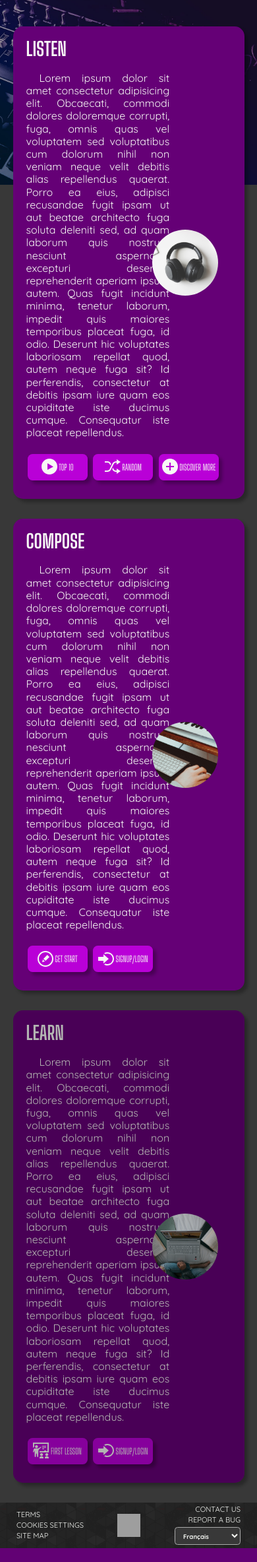
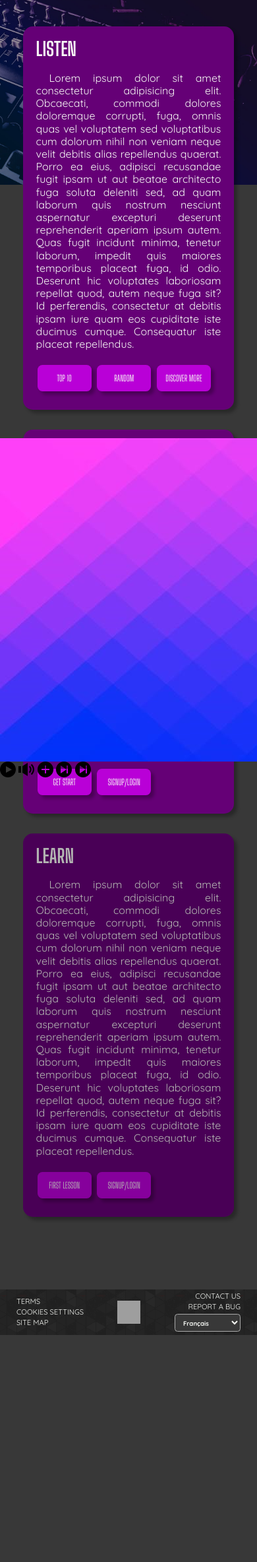
Before and after one commit to HadrienVerrier/ORPHEA, a PHP site: page /discover.html in a window 390 px wide; the page is wider, and only the part inside the window is pictured. Shown: the part 100-2467 px from the top of that part at 66% size. Before the commit the page ends 2446 px from the top of that part, so only its background shows below. Run offline with PHP 8.4, Linux system fonts and the light colour scheme; grey boxes are pictures that could not be loaded.

Commit message:
change responsive

```diff
--- a/about.html
+++ b/about.html
@@ -107,6 +107,8 @@
                 </li>
             </ul>
         </section>
+
+    </main>
     <!-- PLAYER -->
     <aside id="player-container">
         <section id="player">
@@ -142,8 +144,7 @@
         <!-- SEARCHBAR -->
         <section id="search">
             <h3 class="hidden">Search Section</h3>
-                <input type="text" name="searchbar" id="searchbar"
-                    placeholder="Search a song, an artist, a genre, etc..">
+            <input type="text" name="searchbar" id="searchbar" placeholder="Search a song, an artist, a genre, etc..">
             <section id="results">
                 <h4>Search Results</h4>
 
@@ -283,7 +284,6 @@
             </section>
         </section>
     </aside>
-    </main>
     <footer>
         <section>
             <h4 class="hidden">INFOS LINKS</h4>
--- a/css/_about.scss
+++ b/css/_about.scss
@@ -1,8 +1,8 @@
 main#about {
 	section {
 		text-align: left;
-		width: 50%;
-		margin: 4rem 0 2rem 0;
+		width: 80%;
+		margin: 4rem auto 2rem auto;
 
 		&:first-of-type {
 			margin-top: $headerH + 2rem;
@@ -15,6 +15,7 @@ main#about {
 				text-align: left;
 				list-style: circle;
 				width: 80%;
+				margin: auto;
 			}
 		}
 	}
--- a/css/_discover.scss
+++ b/css/_discover.scss
@@ -1,14 +1,16 @@
 main#discover {
 	section {
-		width: 50%;
+		width: 100%;
 		margin: 4rem 0 2rem 0;
 		text-align: justify;
 
 		article {
+			width: 80%;
+
 			background-color: $main;
 			border-radius: $borderRadius;
 			padding: 2rem;
-			margin: 3rem 0;
+			margin: 3rem auto;
 			box-shadow: $shadow;
 			position: relative;
 			p {
--- a/css/_player.scss
+++ b/css/_player.scss
@@ -1,3 +1,15 @@
 #player-container {
-	display: none;
+	position: sticky;
+	bottom: 0;
+	left: 0;
+	width: 100%;
+	height: 8rem;
+	background-color: $mainDark;
+	z-index: 8;
+
+	#player {
+	}
+	#search {
+		display: none;
+	}
 }
--- a/css/main.css
+++ b/css/main.css
@@ -395,6 +395,17 @@ input[type="submit"] + label {
 /************/
 /*PLAYER*/
 #player-container {
+  position: -webkit-sticky;
+  position: sticky;
+  bottom: 0;
+  left: 0;
+  width: 100%;
+  height: 8rem;
+  background-color: #2b1f2d;
+  z-index: 8;
+}
+
+#player-container #search {
   display: none;
 }
 
@@ -453,16 +464,17 @@ main#index > section:not(#video) article p {
 
 /*DISCOVER*/
 main#discover section {
-  width: 50%;
+  width: 100%;
   margin: 4rem 0 2rem 0;
   text-align: justify;
 }
 
 main#discover section article {
+  width: 80%;
   background-color: #650076;
   border-radius: 1.5rem;
   padding: 2rem;
-  margin: 3rem 0;
+  margin: 3rem auto;
   -webkit-box-shadow: 5px 5px 5px rgba(0, 0, 0, 0.281);
           box-shadow: 5px 5px 5px rgba(0, 0, 0, 0.281);
   position: relative;
@@ -1465,12 +1462,25 @@ main#compose #tracks div#t4 .previous-page:hover {
   body > main#discover > section {
     width: 100%;
   }
+  body > main#discover > section img {
+    height: 6.4rem;
+    width: 6.4rem;
+  }
   body > main#discover > section ul li {
     margin: 0.2rem;
     width: calc(30% - 0.2rem);
   }
   body > main#discover > section ul li a {
     font-size: 1.28rem !important;
+  }
+  body > main#discover > section img {
+    display: none;
+  }
+  body > main#discover > section p {
+    width: 100%;
+  }
+  body > main#discover > section svg {
+    display: none !important;
   }
   body > main#member > header {
     text-align: center;
--- a/css/responsive/_responsive.scss
+++ b/css/responsive/_responsive.scss
@@ -16,6 +16,8 @@
 			margin: 4rem auto 4rem auto;
 			width: 85%;
 			min-height: calc(100vh - #{$footerH} - #{$headerH} - 8rem);
+
+			@import "large/_discover.scss";
 		}
 	}
 }
@@ -23,7 +25,6 @@
 @media only screen and (min-width: $regularScreen) and (max-width: $largeScreen - 1) {
 	body {
 		> main {
-			@import "regular/_discover.scss";
 			@import "regular/_dashboard.scss";
 		}
 		> footer {
@@ -86,8 +87,6 @@
 		}
 		> main {
 			@import "small/_index.scss";
-
-			@import "small/_about.scss";
 
 			@import "small/_login.scss";
 
@@ -163,8 +162,6 @@
 			@import "small/_index.scss";
 			@import "smartphone/_index.scss";
 
-			@import "small/_about.scss";
-
 			@import "small/_login.scss";
 
 			@import "small/_contact.scss";
@@ -172,6 +169,7 @@
 			@import "small/_dashboard.scss";
 
 			@import "small/_discover.scss";
+			@import "smartphone/_discover.scss";
 
 			@import "smartphone/_member.scss";
 
--- /dev/null
+++ b/css/responsive/large/_discover.scss
@@ -0,0 +1,7 @@
+&#discover {
+	> section {
+		article {
+			max-width: 100rem;
+		}
+	}
+}
--- a/css/responsive/regular/_discover.scss
+++ /dev/null
@@ -1,11 +0,0 @@
-&#discover {
-	> section {
-		width: 60%;
-		ul {
-			li {
-				margin: 0.5rem;
-				width: calc(30% - 0.5rem);
-			}
-		}
-	}
-}
--- a/css/responsive/small/_about.scss
+++ /dev/null
@@ -1,12 +0,0 @@
-&#about {
-	section {
-		width: 80%;
-		margin: auto;
-	}
-	ul {
-		li {
-			width: 80%;
-			margin: auto;
-		}
-	}
-}
--- a/css/responsive/small/_discover.scss
+++ b/css/responsive/small/_discover.scss
@@ -1,6 +1,10 @@
 &#discover {
 	> section {
 		width: 100%;
+		img {
+			height: 6.4rem;
+			width: 6.4rem;
+		}
 		ul {
 			li {
 				margin: 0.2rem;
--- /dev/null
+++ b/css/responsive/smartphone/_discover.scss
@@ -0,0 +1,13 @@
+&#discover {
+	> section {
+		img {
+			display: none;
+		}
+		p {
+			width: 100%;
+		}
+		svg {
+			display: none !important;
+		}
+	}
+}
--- a/discover.html
+++ b/discover.html
@@ -168,6 +168,8 @@
                 </ul>
             </article>
         </section>
+
+    </main>
     <!-- PLAYER -->
     <aside id="player-container">
         <section id="player">
@@ -203,8 +205,7 @@
         <!-- SEARCHBAR -->
         <section id="search">
             <h3 class="hidden">Search Section</h3>
-                <input type="text" name="searchbar" id="searchbar"
-                    placeholder="Search a song, an artist, a genre, etc..">
+            <input type="text" name="searchbar" id="searchbar" placeholder="Search a song, an artist, a genre, etc..">
             <section id="results">
                 <h4>Search Results</h4>
 
@@ -344,7 +345,6 @@
             </section>
         </section>
     </aside>
-    </main>
     <footer>
         <section>
             <h4 class="hidden">INFOS LINKS</h4>
```
Also changed, not shown: other parts of css/main.css (+10 -25 lines), 1 other file. Lines whose indentation alone changed are shown as unchanged.
